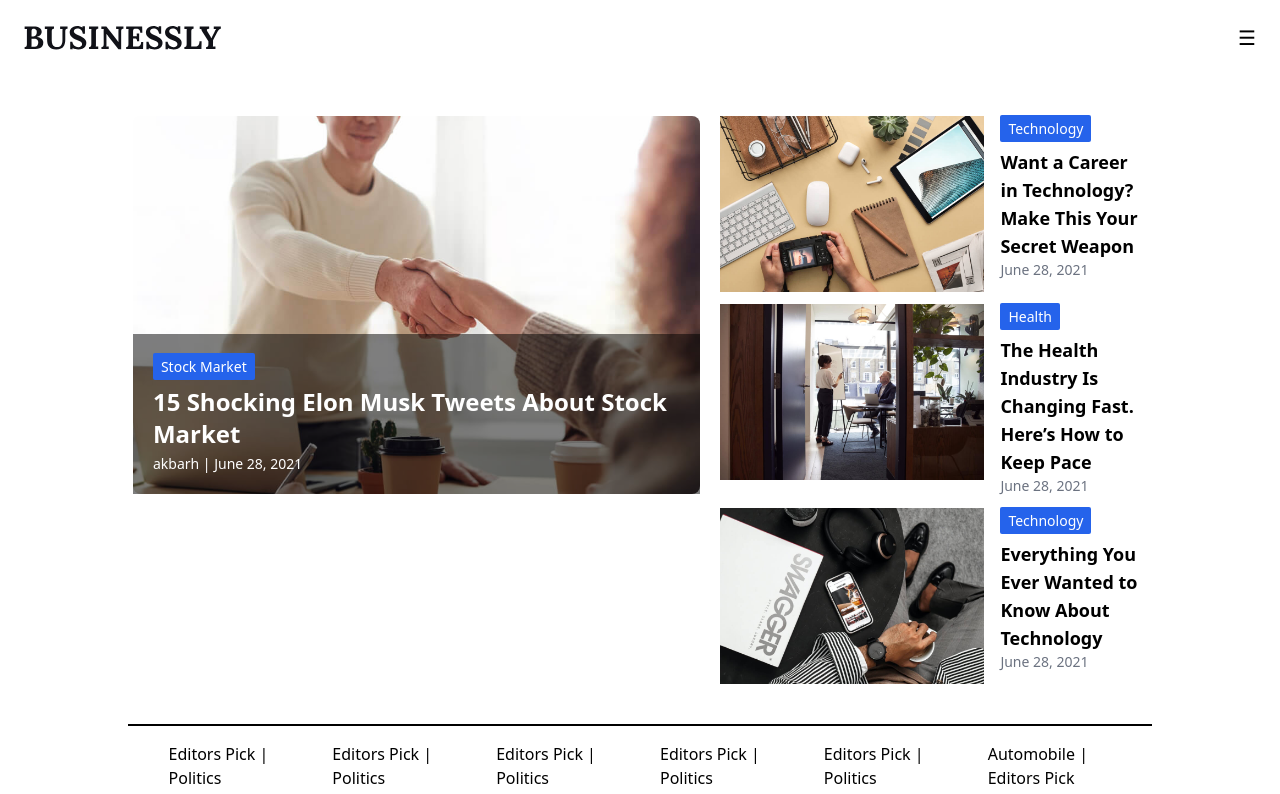
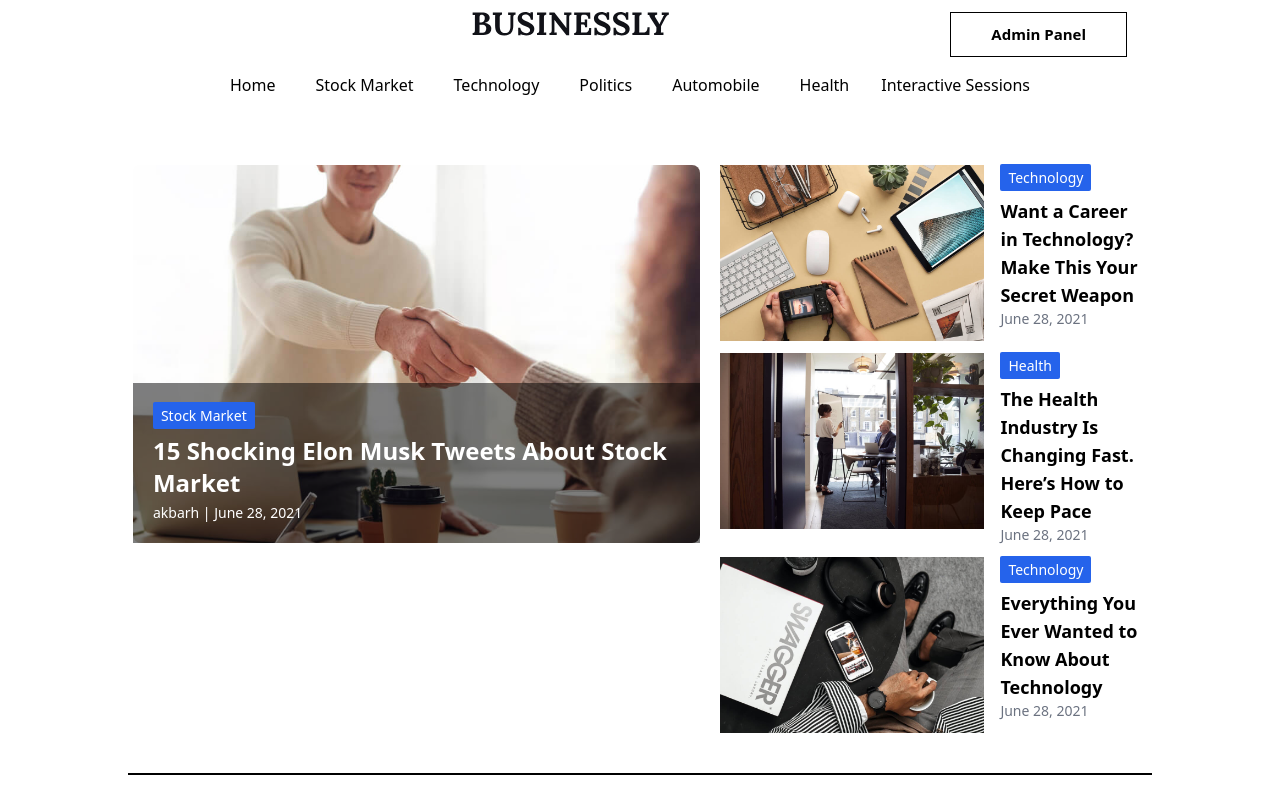
Before and after one commit to WebDevXpert/tale-of-times-frontend, a Next.js app: page / in a window 1280 px wide. Shown: the top 794 px of the page. Built offline with nearby package versions, Linux system fonts and the light colour scheme; no server answers; some icons are missing.

Commit message:
sidebar fixes

```diff
--- a/app/Components/Header/Page.jsx
+++ b/app/Components/Header/Page.jsx
@@ -93,9 +93,9 @@ const Header = () => {
     <div>
       <Sidebar isOpen={isSidebarOpen} toggleSidebar={toggleSidebar} />
       <div className="p-3">
-        {width < 883 ? (
+        {/* {width < 883 ? (
           <Responsive toggleSidebar={toggleSidebar} />
-        ) : (
+        ) : ( */}
         <>
           <div className="topbar flex justify-around">
             <Icon icon="ic:twotone-search" width="2.3em" height="2.3em" />
@@ -145,7 +145,7 @@ const Header = () => {
             </a>
           </div>
         </>
-        )}
+        {/* )} */}
       </div>
     </div>
   );
```
Lines whose indentation alone changed are shown as unchanged.
